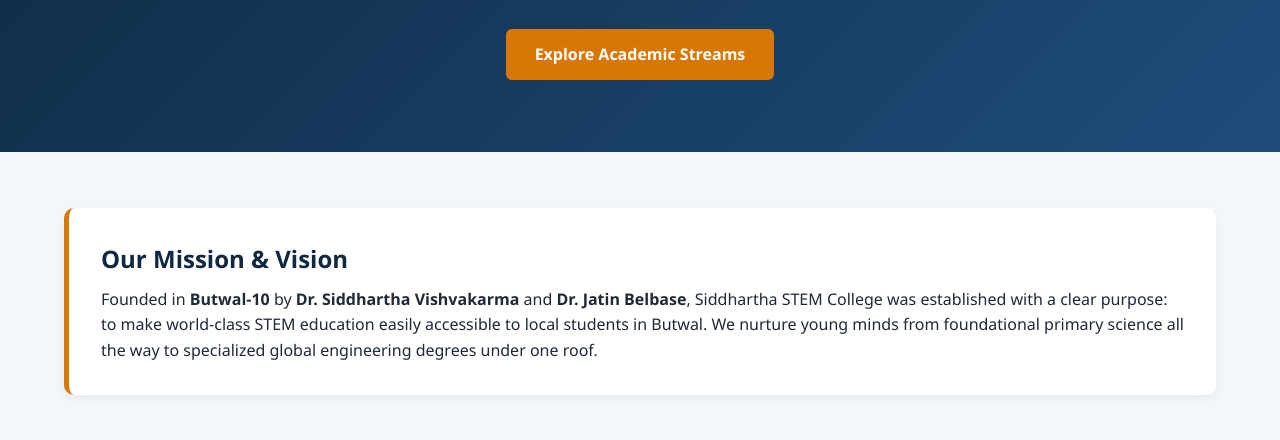
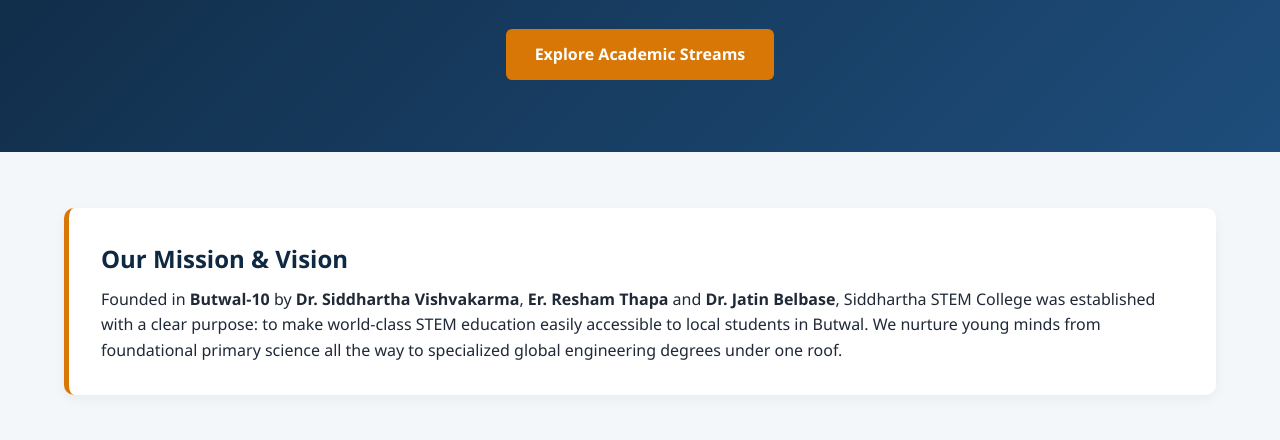
Before and after one commit to sanjumath/Siddhartha-STEM-College, a plain HTML site: page index.html in a window 1280 px wide. Shown: the part 337-777 px from the top of the page. Drawn offline with Linux system fonts and the light colour scheme.

Commit message:
update index.html

```diff
--- a/index.html
+++ b/index.html
@@ -43,7 +43,7 @@
         <div class="about-box">
             <h2>Our Mission & Vision</h2>
             <p>
-                Founded in <strong>Butwal-10</strong> by <strong>Dr. Siddhartha Vishvakarma</strong> and <strong>Dr. Jatin Belbase</strong>, Siddhartha STEM College was established with a clear purpose: to make world-class STEM education easily accessible to local students in Butwal. We nurture young minds from foundational primary science all the way to specialized global engineering degrees under one roof.
+                Founded in <strong>Butwal-10</strong> by <strong>Dr. Siddhartha Vishvakarma</strong>, <strong>Er. Resham Thapa</strong> and <strong>Dr. Jatin Belbase</strong>, Siddhartha STEM College was established with a clear purpose: to make world-class STEM education easily accessible to local students in Butwal. We nurture young minds from foundational primary science all the way to specialized global engineering degrees under one roof.
             </p>
         </div>
 
```
